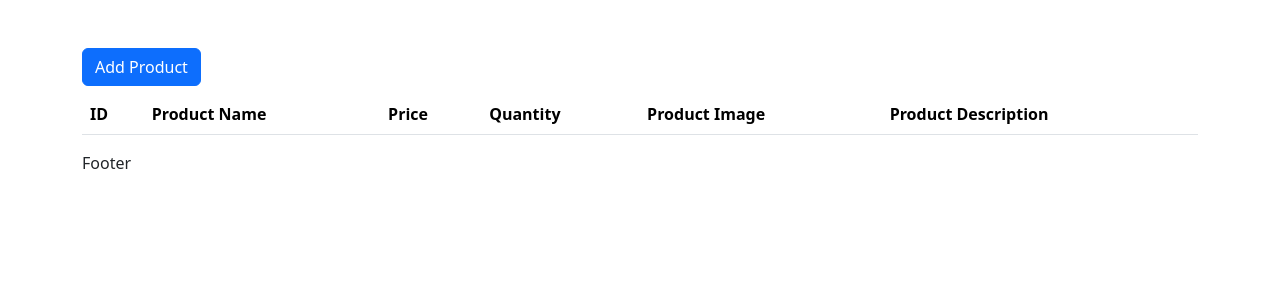
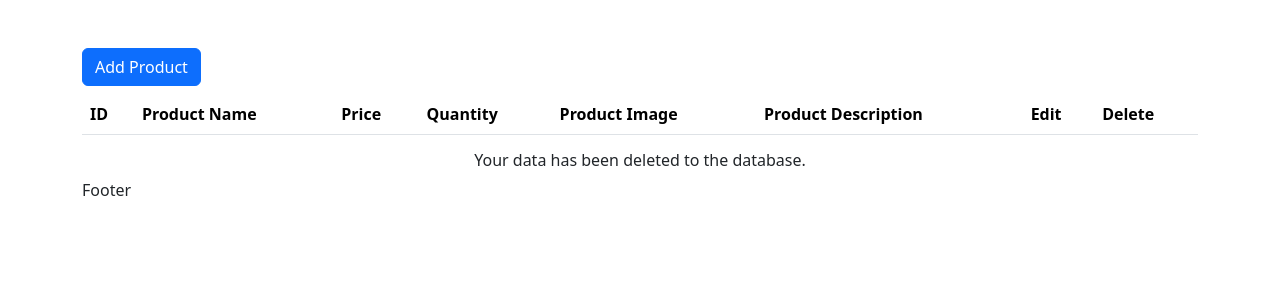
Before and after one commit to Zwill1/PHP-PRODUCT-UPLOAD, a PHP site: the page made by index.php in a window 1280 px wide. Shown: the part 24-324 px from the top of the page. Run offline with PHP 8.4, Linux system fonts and the light colour scheme; data that the repository does not hold is empty.

Commit message:
adding delete statement to project

```diff
--- a/index.php
+++ b/index.php
@@ -43,6 +43,8 @@
                 <th scope="col">Quantity</th>
                 <th scope="col">Product Image</th>
                 <th scope="col">Product Description</th>
+                <th scope="col">Edit</th>
+                <th scope="col">Delete</th>
                 </tr>
             </thead>
             <tbody>
@@ -66,6 +68,8 @@
                             <td><?php echo $row['prodquantity']; ?></td>
                             <td><img src="<?php echo $row['prodimage']; ?>" style="width: 50px;" /></td>
                             <td><?php echo $row['proddescription']; ?></td>
+                            <td><a href="db/edit_product.php?id=<?php echo $row['prodid']; ?>" class="btn btn-warning">Edit</a></td>
+                            <td><a href="db/delete_product.php?id=<?php echo $row['prodid']; ?>" class="btn btn-danger">Delete</a></td>
                         </tr>
                         <?php
                     }
@@ -75,19 +79,21 @@
         </table>
 
         <?php
-
         if(isset($_GET['message'])){
             echo "<h6 class='text-center'>".$_GET['message']."</h6>";
         }
-
         ?>
 
         <?php
-
         if(isset($_GET['insert_msg'])){
             echo "<h6 class='text-center'>".$_GET['insert_msg']."</h6>";
         }
+        ?>
 
+        <?php
+        if(isset($_GET['delete_msg'])){
+            echo "<h6 class='text-center'>".$_GET['delete_msg']."</h6>";
+        }
         ?>
     </section>
     <!-- Modal -->
```
Also changed, not shown: db/delete_product.php (added, +19 -0 lines).
